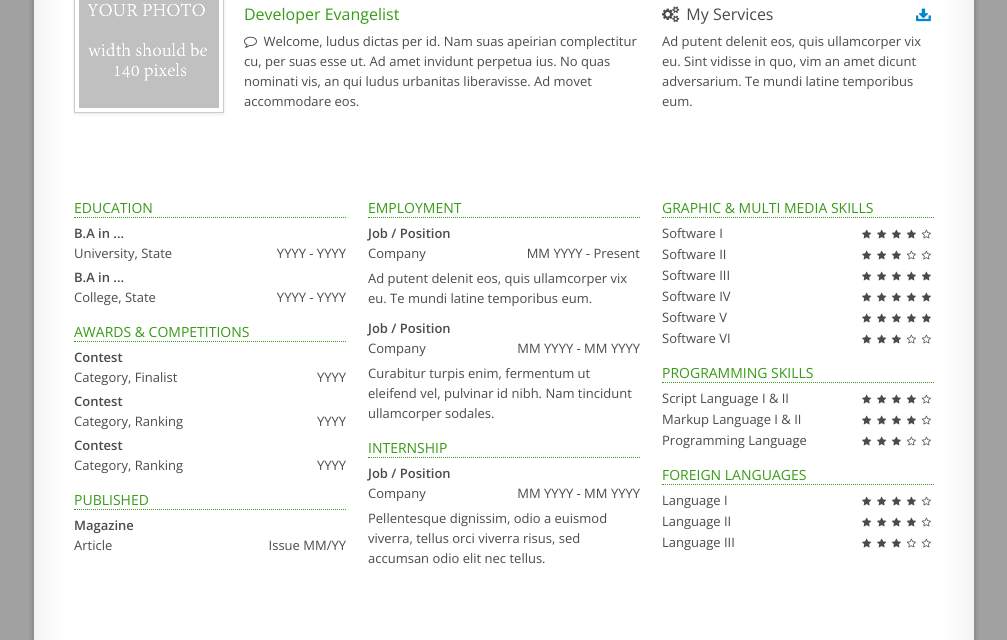
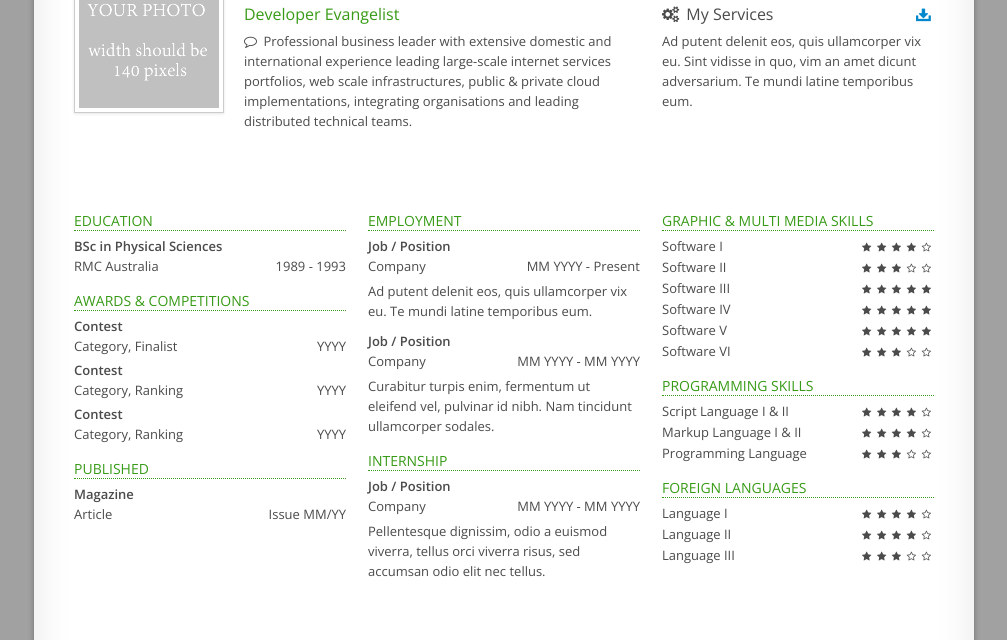
Before and after one commit to jonnylennon/jonnylennon, a plain HTML site: page index.html in a window 1280 px wide. Shown: the part 107-747 px from the top of the page, without its empty margins (136-1143 px from the left). Drawn offline with nearby package versions, Linux system fonts and the light colour scheme; some packages are replaced by stand-ins of ours; a script that the page names is missing.

Commit message:
Changes to Education

```diff
--- a/index.html
+++ b/index.html
@@ -43,9 +43,7 @@
 					<h1 class="my-name">Jonny Lennon</h1>
 					<h2 class="my-profession">Developer Evangelist</h2>
 					<p class="my-message">
-						<i class="icon-comment-alt"></i>&nbsp;Welcome, ludus dictas per id.
-						Nam suas apeirian complectitur cu, per suas esse ut. Ad amet invidunt perpetua ius.
-						No quas nominati vis, an qui ludus urbanitas liberavisse. Ad movet accommodare eos.
+						<i class="icon-comment-alt"></i>&nbsp;Professional business leader with extensive domestic and international experience leading large-scale internet services portfolios, web scale infrastructures, public & private cloud implementations, integrating organisations and leading distributed technical teams.
 					</p>
 				</div>
 
@@ -71,10 +69,8 @@
 				<!-- column 1 -->
 				<div class="span4">
 					<h3 class="my-caption">Education</h3>
-					<h4 class="my-activity">B.A in ...</h4>
-					<h5 class="my-venture">University, State <span>YYYY - YYYY</span></h5>
-					<h4 class="my-activity">B.A in ...</h4>
-					<h5 class="my-venture">College, State <span>YYYY - YYYY</span></h5>
+					<h4 class="my-activity">BSc in Physical Sciences</h4>
+					<h5 class="my-venture">RMC Australia<span>1989 - 1993</span></h5>
 
 					<h3 class="my-caption">Awards &amp; Competitions</h3>
 					<h4 class="my-activity">Contest</h4>
```
